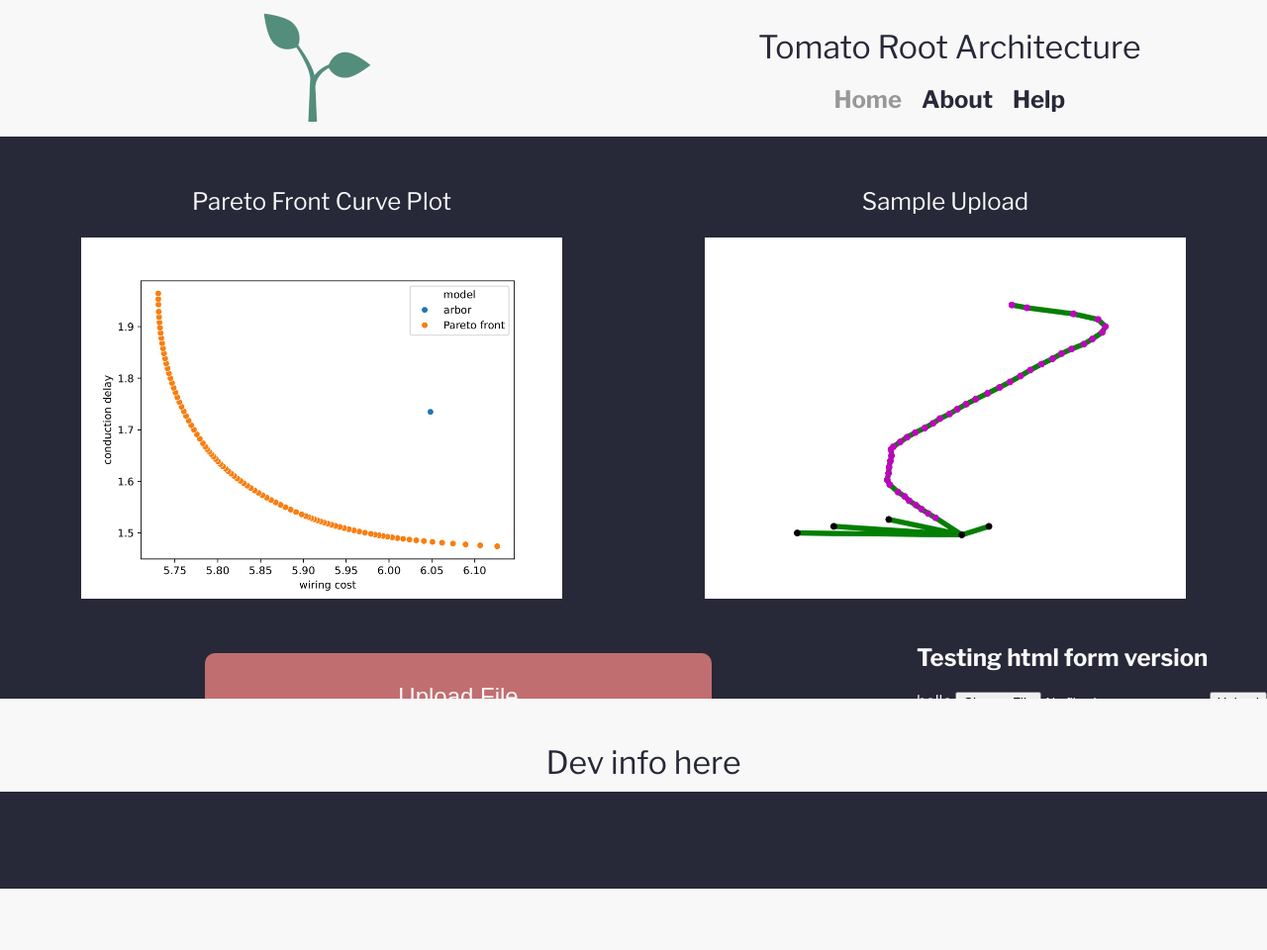
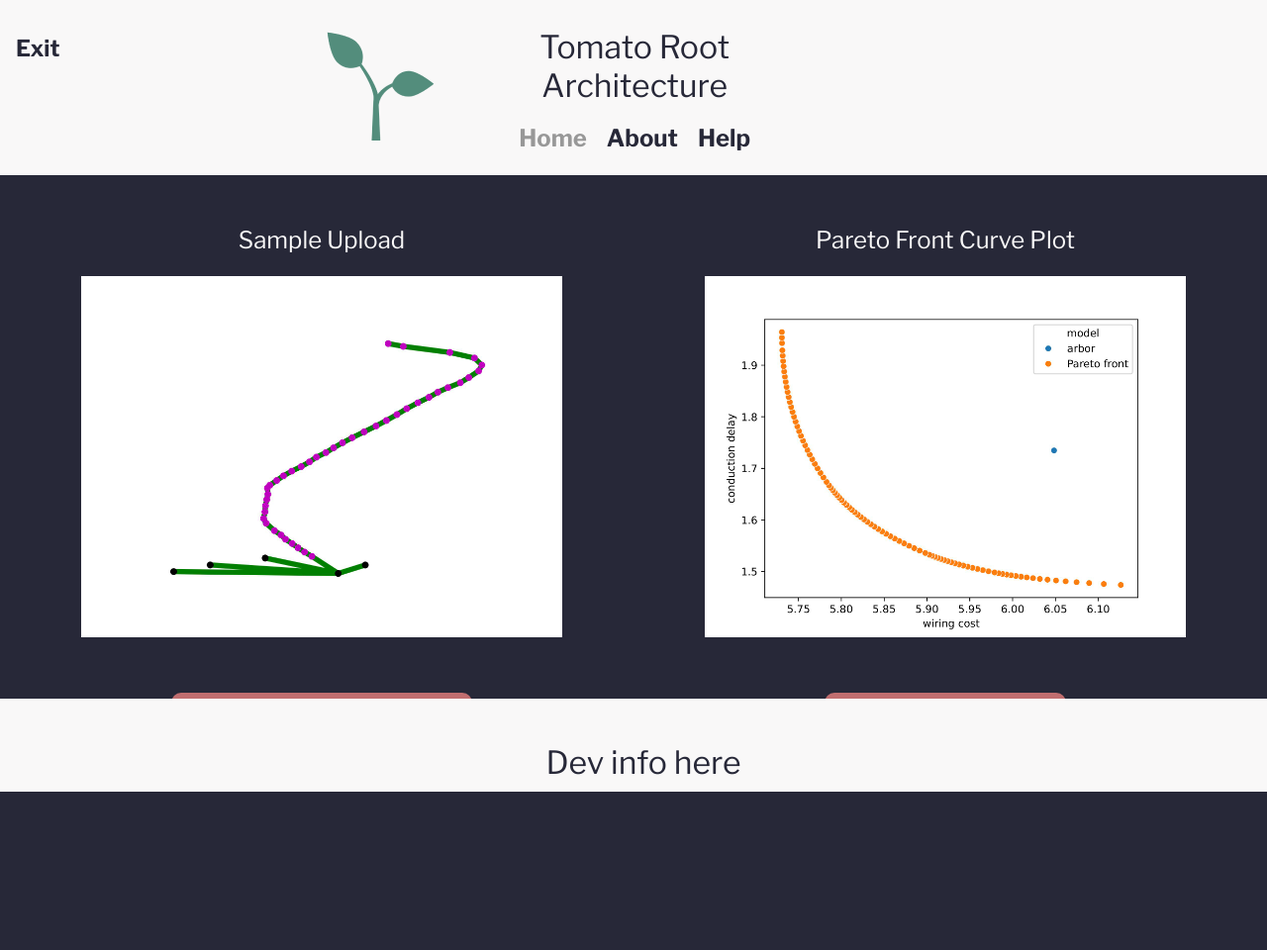
Before and after one commit to JoannaBlatt/tomato-root-architecture, a PHP site: page /home.php in a window 1280 px wide. Shown: the whole page at 99% size. Before the commit the page ends 898 px from the top, so only its background shows below. Run offline with PHP 8.4, Linux system fonts and the light colour scheme; lists and menus that the app fills with data are empty.

Commit message:
Update home.php

```diff
--- a/home.php
+++ b/home.php
@@ -9,7 +9,9 @@
 </head>
 <body>
     <div>
+
         <table class="header"><tr>
+            <th class = "back-arrow"><a href="https://www.arjun-chandrasekhar-teaching.com"><h3 class="menu-button back-arrow">Exit</h3></a></th>
             <th class="sprout-image"><img src="Images/Sprout.png"></th>
             <th class="header-text">
                 <h1 class="title">Tomato Root Architecture</h1> <br />
@@ -18,71 +20,40 @@
                     <a href = "about.html"><h3 class="menu-button">About</h3></a>
                     <a href = "help.html"><h3 class="menu-button">Help</h3></a>
             </th>
+            <th class = "spacer"></th>
         </tr></table>
+
     </div>
-    <div class = "home-body">
-        <table class = "samples">
-            <tr class = "sample-titles">
+    <div class="home-body">
+        <table class="samples">
+            <tr class="sample-titles">
+                <th class="img-title">Sample Upload</th>
                 <th class="img-title">Pareto Front Curve Plot</th>
-                <th class="img-title">Sample Upload</th>
             </tr>
-            <tr class = "sample-images">
+            <tr class="sample-images">
+                <td class="graph"><img class="samplegraph" src="Images/sample-root.jpg"></td>
                 <td class="graph"><img class="samplegraph" src="Images/sample-pareto.jpg"></td>
-                <td class="graph"><img class="samplegraph" src="Images/sample-root.jpg"></td>
+            </tr>
+            <tr>
+
+                <td><form action="upload.php" method="post" enctype="multipart/form-data" name="test">
+                    <label for="testfileupload" class="upload">
+                        <input id="testfileupload" type="file" name="testingfileupload" onchange="this.form.submit();" />
+                        Upload File
+                    </label>
+                </form></td>
+                <td><form action="upload.html">
+                    <button class ="upload">Use Sample File</button>
+                </form></td>
+
             </tr>
         </table>
-        <button class = "upload" id="file-upload-button" onclick="handleFileUpload()">Upload File</button>
-        <input id="file-upload" type="file" style="display: none;" />
-        <div>
-            <h2>Testing html form version</h2>
-            <?php
-echo "hello";
-?>
-            <!-- <form
-                action="http://sturdy-tribble-45v494w5rwwhq99x-8080.app.github.dev/home.html" <!-- This sends it to backend handler-->
-                <!-- action="http://sturdy-tribble-45v494w5rwwhq99x-8080.app.github.dev/home.html" -->
 
-                <!-- method="post"
-                enctype="multipart/form-data"
-            >
-                <label for="file" >File</label>
-                <input type="file" name="upload-file">
-                <button class="upload">Submit Testing</button>
-            </form> -->
-            <input id="fileupload" type="file" name="fileupload" />
-            <button id="upload-button" onclick="uploadFile()"> Upload </button>
-        </div>
     </div>
     <div class="footer-bar">
-        <h1 class = "footer-text">Dev info here</h1>
+        <h1 class="footer-text">Dev info here</h1>
     </div>
-    <!-- <script src="script.js"></script> to be used with scripting implementation-->
-    <!-- portions of the below code originated as ai generated-->
     <script>
-        function handleFileUpload() {
-          document.getElementById('file-upload').click();
-        }
-
-        document.getElementById('file-upload').addEventListener('change', function() {
-          var file = this.files[0];
-
-          if (file.type !== 'text/csv') {
-            alert('Please upload a CSV file.');
-            return;
-        }
-
-          window.location.href = "upload.html";
-        });
-        async function uploadFile() {
-        console.log("testing testing");
-        let formData = new FormData();
-        formData.append("file", fileupload.files[0]);
-        await fetch('upload.php', {
-            method: "POST",
-            body: formData
-        });
-        alert('The file has been uploaded successfully.');
-        }
     </script>
 </body>
 </html>
```
